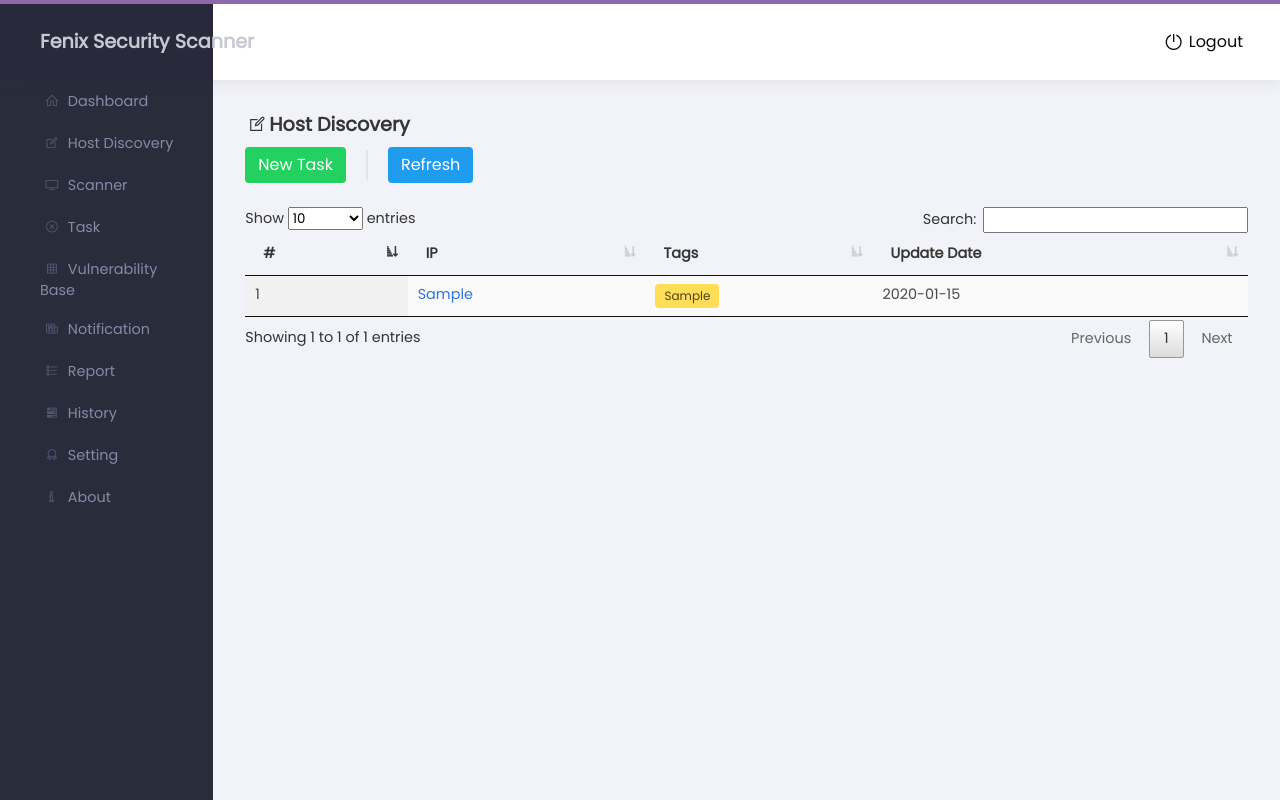
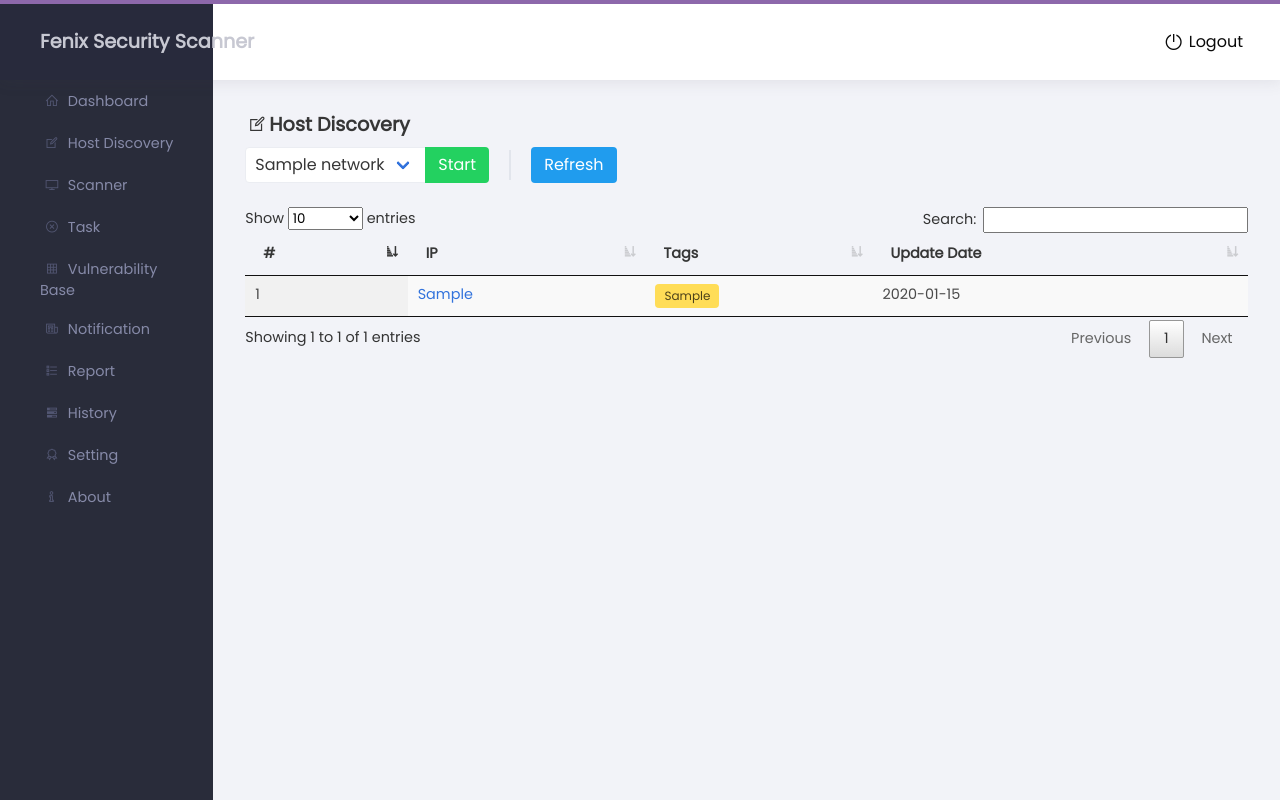
Before and after one commit to crocup/Fenix-VM, a Flask app: page /inventory in a window 1280 px wide. Run offline with Flask 2, Linux system fonts and the light colour scheme; a user stored in the database is signed in; tables that the repository leaves empty hold one stand-in row (values such as "Sample post"); a database or web service that is not in the repository returns one stand-in record (values such as "Sample title"); parts of the project's set-up code (start-up, migrations or seed data) failed here and were passed over; some libraries are stand-ins or nearby versions.

Commit message:
feat: Host Discovery добавлена возможность выбора сети fix: исправлены ошибки

```diff
--- a/app/main.py
+++ b/app/main.py
@@ -71,7 +71,6 @@ def setting_network():
     return redirect(url_for('main.setting'))
 
 
-# Доработать удаление
 @main.route('/setting/network/delete/<_id>', methods=['GET'])
 @login_required
 def setting_network_delete(_id):
@@ -83,13 +82,15 @@ def setting_network_delete(_id):
 @main.route('/inventory', methods=['GET', 'POST'])
 @login_required
 def inventory():
+    setting_data = Storage(db='setting', collection='network')
+    get_mask_ip = setting_data.get()
     if request.method == 'POST':
-        target_mask = config_json["network"]["ip"]
-        inventory_service = Inventory(target=target_mask)
+        select = request.form.get('comp_select')
+        inventory_service = Inventory(target=select)
         q.enqueue_call(inventory_service.result_scan, result_ttl=86400)
-        return render_template('inventory.html', items=Inventory_Data_All())
+        return render_template('inventory.html', items=Inventory_Data_All(), net=get_mask_ip)
     else:
-        return render_template('inventory.html', items=Inventory_Data_All())
+        return render_template('inventory.html', items=Inventory_Data_All(), net=get_mask_ip)
 
 
 @main.route('/inventory/<ip>', methods=['GET', 'POST'])
--- a/app/templates/inventory.html
+++ b/app/templates/inventory.html
@@ -17,7 +17,21 @@
 </section>
                     <div class="content-header">
                         <form method="POST" action="/inventory">
-                            <button class="button is-success" href="{{ url_for('main.inventory') }}">New Task</button>
+                            <div class="field has-addons">
+  <div class="control">
+      <div class="select">
+      <select name="comp_select">
+          {% for item in net %}
+          <option>{{item.network}}</option>
+          {% endfor %}
+      </select>
+    </div>
+  </div>
+  <div class="control">
+    <button class="button is-success" href="{{ url_for('main.inventory') }}">Start</button>
+  </div>
+</div>
+
                         </form>
                         <span class="separator"></span>
                         <a class="button is-info" href="{{ url_for('main.inventory') }}">Refresh</a>
--- a/app/templates/setting.html
+++ b/app/templates/setting.html
@@ -30,7 +30,7 @@
     </div>
   </div>
   <footer class="card-footer">
-    <a href="#" class="card-footer-item">Edit</a>
+<!--    <a href="#" class="card-footer-item">Edit</a>-->
     <a href="{{ url_for('main.setting_network_delete', _id=item._id) }}" class="card-footer-item">Delete</a>
   </footer>
 </div>
```
